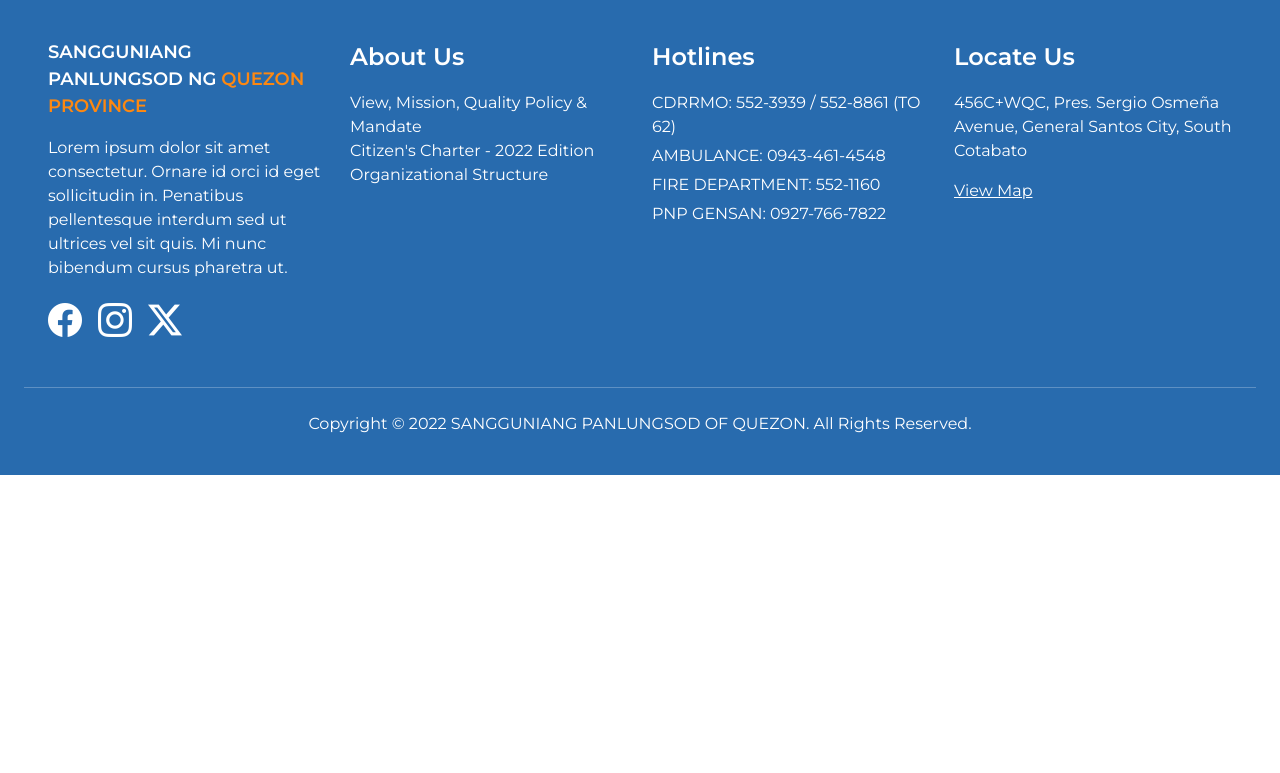
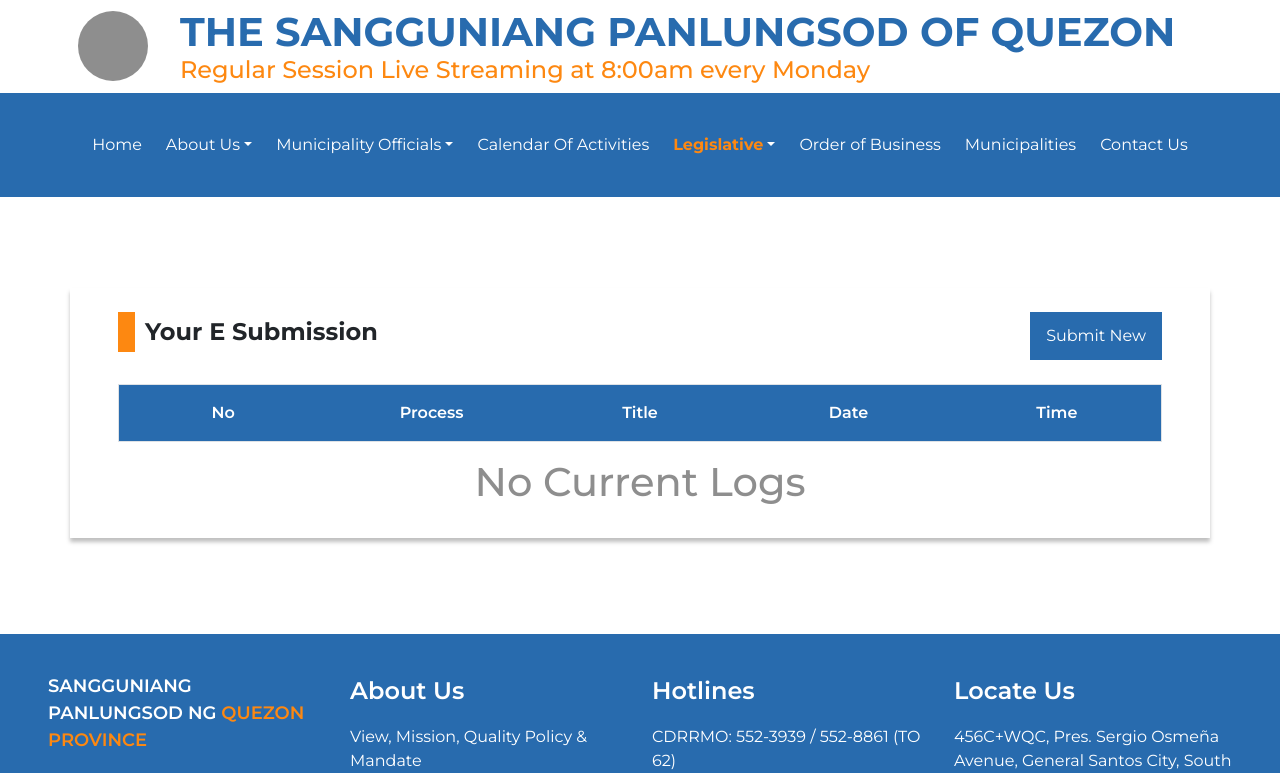
Before and after one commit to cessDevs1419/Electric-Legislative-Document-Website, a Vue app: page /legislative/resolution/ordinance-esubmission in a window 1280 px wide. Shown: the top 773 px of the page. Built offline with nearby package versions, Linux system fonts and the light colour scheme; sample sign-in values are in the browser's storage.

Commit message:
updated login page
- modify routing
- add auth routing
- update submission page
- modify tracking table
- removed un use service

```diff
--- a/src/components/NavbarComponent.vue
+++ b/src/components/NavbarComponent.vue
@@ -56,7 +56,7 @@
 								<router-link  class="dropdown-item my-2" to="/legislative/online-tracking">Online Tracking</router-link>
 							</li>
 							<li>
-								<router-link  class="dropdown-item my-2" to="/legislative/resolution/ordinance-esubmission/sign-in">Resolution/Ordinance e-Submission</router-link>
+								<router-link  class="dropdown-item my-2" to="/legislative/resolution/ordinance-esubmission">Resolution/Ordinance e-Submission</router-link>
 							</li>
 						</ul>
 					</li>
--- a/src/components/OnlineTrackingTableComponent.vue
+++ b/src/components/OnlineTrackingTableComponent.vue
@@ -18,7 +18,6 @@
         },
         data: {
             type: Array,
-            required: true
         },
         rows: {
             type: Array,
@@ -31,6 +30,21 @@
         getData(data) {
             this.$emit('row-click-data', data);
         },
+        checkIfNotNull(attachments) {
+            console.log(attachments);
+                return attachments && attachments.length > 0;
+            },
+        getDate(dateTime) {
+                const date = new Date(dateTime);
+                const options = { year: 'numeric', month: 'long', day: 'numeric' };
+                return date.toLocaleDateString('en-US', options);
+            },
+        getTime(time) {
+                const date = new Date(time);
+
+                const options = { hour: 'numeric', minute: 'numeric', hour12: true };
+                return date.toLocaleTimeString('en-US', options);
+            },
     },
     computed: {
         filteredData() {
@@ -44,7 +58,7 @@
 </script>
 
 <template>
-    <div class="table-container box-shadow overflow-auto px-4" >
+    <div class="table-container w-100 box-shadow overflow-auto px-4" >
         <div class="table-header p-4">
             <div class="row">
                 <div class="col-lg-6">
@@ -52,82 +66,94 @@
                 </div>
                 <div class="col-lg-6 d-flex justify-content-start justify-content-lg-end">
                     <div class="btn-bg primary-bg px-3 d-flex align-items-center">
-                        <router-link to="/legislative/new-submission" class="h-0 text-white text-decoration-none rounded-0 p-0 m-0 " @click="routeToNewForm()">Submit New</router-link>
+                        <router-link to="/legislative/resolution/new-submission" class="h-0 text-white text-decoration-none rounded-0 p-0 m-0 ">Submit New</router-link>
                     </div>
                 </div>
             </div>
         </div>
-        <div class="table-body p-4 pt-0">
-            <table class="table w-100">
-                <thead>
-                    <tr >
-                        <th v-for="(item, index) in header" :key="index" scope="col">{{ item }}</th>
-                    </tr>
-                </thead>
-                <tbody>
-                    <template v-for="(items, index) in data" :key="index" >
-                        <tr class="cursor-pointer" :class="{'border-bottom-white' : items['breakdown']}"  data-bs-toggle="modal" data-bs-target="#tableModal"   @click="getData(items)">
-                            <td v-for="(rows, index) in rows" :key="index">
-                                <template v-if="rows === 'status'">
-                                    <StatusTemplateComponent
-                                        :theme="items[rows]"
-                                    >
-                                        <template #status >
-                                            {{ items[rows] }}
-                                        </template>
-                                    </StatusTemplateComponent>
+        <div class="table-body w-100 p-4 pt-0">
+            <ul class="w-100 border list-unstyled d-flex ">
+                <li class="primary-bg text-white fw-semibold py-3 m-auto w-100 text-center" v-for="(item, index) in header" :key="index">
+                    {{ item }}
+                </li>
+            </ul>
+            <div class="accordion mt-0" id="accordionExample" v-if="data['logs'] && data['logs'].length !== 0">
+                <div v-for="(items, index) in data['logs']" :key="index" class=" accordion-item rounded-0 border-top-0 border-end-0 border-start-0" >
+                    <button class="btn border border-0 w-100" type="button" data-bs-toggle="collapse" :data-bs-target="'#collapse'+index" aria-expanded="false" aria-controls="collapseOne">
+                        <ul class="w-100 list-unstyled d-flex ">
+                            <li class="py-2 m-auto w-100 grey-font fw-semibold" >
+                                {{ index }}
+                            </li>
+                            <li class="py-2 m-auto w-100" v-for="(row, index) in rows" :key="index">
+                                <template v-if="header[3].toLowerCase() === row">
+                                    {{ getDate(items[row]) }}
                                 </template>
-                                <template v-else-if="rows === 'documents'">
-                                    <div class="d-flex justify-content-center align-items-center">
-                                        <div class="pdf me-2">
-                                            <i v-if="items.attachments === 'pdf'" class="bi bi-filetype-pdf fs-3"></i>
-                                            <i v-if="items.attachments === 'docs'" class="bi bi-file-earmark-word-fill fs-3"></i>
-                                        </div>
-                                        <div class="description ">
-                                            <h6 class="m-0">{{ items.title }}</h6>
-                                            <p class="m-0">{{ items.bayan_name }}</p>
-                                        </div>
-                                    </div>
+                                <template v-else-if="header[4].toLowerCase()  === row">
+                                    {{ getTime(items['date'])  }}
                                 </template>
                                 <template v-else>
-                                    {{ items[rows] }}
+                                    {{ items[row] }}
                                 </template>
-                            </td>
-                        </tr>
-                        <template v-if="items['breakdown']" >
-                            <tr class="cursor-pointer" :class="{'border-white border' : items['breakdown']}" v-for="(item, index) in  items['breakdown']" :key="index" >
-                                <td class="p-1" >
+                            </li>
+                        </ul>
+                    </button>
 
-                                </td>
-                                <td class="p-1 px-2" >
-                                    <div class="px-3">
-                                        <StatusTemplateComponent
-                                            :theme="item['status']"
-                                        >
-                                            <template #status >
-                                                {{ item['status'] }}
+                    <div :id="'collapse'+index" class="accordion-collapse mt-0 border-white collapse  " data-bs-parent="#accordionExample">
+                        <div class="accordion-body border-white">
+                            <!-- <ul class="w-100 border list-unstyled d-flex ">
+                                <li class="primary-bg text-white fw-semibold py-3 m-auto w-100 text-center" v-for="(item, index) in detailsheader" :key="index">
+                                    {{ item }}
+                                </li>
+                            </ul> -->
+                            <template id="collapse" v-if="items" >
+                                <template v-for="(item, ind) in  items['field_names']" :key="ind" >
+                                    <ul  class="accordion-collapse d-flex list-unstyled collapse show border-white" data-bs-parent="#accordionExample" >
+                                        <li class="py-0 m-auto w-100 grey-font fw-semibold" >
+                                            <div class="d-flex flex-column me-3 align-items-center justify-content-center">
+                                                <div class="border-dashed"></div>
+                                                <div class="eclipse p-2 rounded-circle"></div>
+                                            </div>
+                                        </li>
+                                        <li class=" py-0 text-center m-auto w-100" v-for="(row, i) in  detailsrows" :key="i" >
+                                            <template v-if="row === 'old_value'">
+                                                <StatusTemplateComponent
+                                                    :theme="item[row]"
+                                                    :status_bg_color="item['old_value_color']"
+                                                    :status_font_color="item['old_value_text_color']"
+                                                >
+                                                    <template #status >
+                                                        {{ item[row] }}
+                                                    </template>
+                                                </StatusTemplateComponent>
                                             </template>
-                                        </StatusTemplateComponent>
-                                    </div>
-                                </td>
-                                <td class="p-1" >
-                                    <!-- {{ item.description }} -->
-                                </td>
-                                <td class="p-1" >
-                                    {{ item.division}}
-                                </td>
-                                <td class="p-1" >
-                                    {{ item.date }}
-                                </td>
-                                <td class="p-1" >
-                                    {{ item.time }}
-                                </td>
-                            </tr>
-                        </template>
-                    </template>
-
-                </tbody>
-            </table>
+                                            <template v-else-if="row === 'new_value'">
+                                                <StatusTemplateComponent
+                                                    :theme="item[row]"
+                                                    :status_bg_color="item['new_value_color']"
+                                                    :status_font_color="item['new_value_text_color']"
+                                                >
+                                                    <template #status >
+                                                        {{ item[row] }}
+                                                    </template>
+                                                </StatusTemplateComponent>
+                                            </template>
+                                            <template v-else-if="row === 'remarks'">
+                                                {{ item[row] || 'N/A' }}
+                                            </template>
+                                            <p class="mt-2 mb-0" v-else>
+                                                {{ item[row] }}
+                                            </p>
+                                        </li>
+                                    </ul>
+                                </template>
+                            </template>
+                        </div>
+                    </div>
+                </div>
+            </div>
+            <div class="w-100 h-100 text-center grey-font" v-else>
+                <h1>No Current Logs</h1>
+            </div>
         </div>
     </div>
 </template>
--- a/src/router/index.js
+++ b/src/router/index.js
@@ -19,6 +19,7 @@ import NewESubmissionViewsVue from '@/views/NewESubmissionViews.vue';
 import SpecifiedOrdinanceView from '@/views/SpecifiedOrdinanceView.vue'
 import SpecifiedNewsView from '@/views/SpecifiedNewsView.vue'
 import OrdersByCategoryViews from '@/views/OrdersByCategoryViews.vue'
+import ResolutionOrdinanceSubmissionViews from '@/views/ResolutionOrdinanceSubmissionViews.vue'
 
 
 const router = createRouter({
@@ -94,21 +95,20 @@ const router = createRouter({
           component: OnlineTrackingViewsVue,
         },
         {
-          path:'new-submission',
-          component: NewESubmissionViewsVue,
-        },
-        {
-          path: 'resolution/ordinance-esubmission/',
+          path: 'resolution',
           children: [
             {
-              path: 'sign-in',
-              component: ResolutionOrdinanceSignInViews
+              path: 'ordinance-esubmission',
+              component: ResolutionOrdinanceSubmissionViews,
+              meta: { requiresAuth: true }
             },
             {
-              path: 'sign-up',
-              component: ResolutionOrdinanceSignUpViews
-            }
+              path: 'new-submission',
+              component: NewESubmissionViewsVue,
+              meta: { requiresAuth: true }
+            },
           ]
+
         }
 
       ],
@@ -156,6 +156,16 @@ const router = createRouter({
       name: 'contact-us',
       component: ContactViewsVue
     },
+    {
+      path: '/login',
+      name: 'login',
+      component: ResolutionOrdinanceSignInViews
+    },
+    {
+      path: '/sign-up',
+      name: 'sign-up',
+      component: ResolutionOrdinanceSignUpViews
+    }
 
   ],
   scrollBehavior(to, from, savedPosition) {
@@ -167,4 +177,31 @@ const router = createRouter({
   },
 })
 
+router.beforeEach((to, from, next) => {
+  const authToken = localStorage.getItem('authToken');
+  const authTime = localStorage.getItem('authTime');
+  const currentTime = new Date().getTime();
+
+  if (to.matched.some(record => record.meta.requiresAuth)) {
+    if (!authToken || currentTime > authTime) {
+      next('/login');
+    } else {
+      next();
+    }
+  } else {
+    next();
+  }
+});
+
+router.afterEach((to, from) => {
+  const authToken = localStorage.getItem('authToken');
+  const authTime = localStorage.getItem('authTime');
+  const currentTime = new Date().getTime();
+
+  if (to.path === '/login' && authToken && currentTime <= authTime) {
+    router.push(from.path);
+  }
+});
+
+
 export default router
--- a/src/views/HomeView.vue
+++ b/src/views/HomeView.vue
@@ -67,7 +67,7 @@
                   <router-link  class="dropdown-item my-2" to="/legislative/online-tracking">Online Tracking</router-link>
                 </li>
                 <li>
-                  <router-link  class="dropdown-item my-2" to="/legislative/resolution/ordinance-esubmission/sign-in">Resolution/Ordinance e-Submission</router-link>
+                  <router-link  class="dropdown-item my-2" to="/legislative/resolution/ordinance-esubmission">Resolution/Ordinance e-Submission</router-link>
                 </li>
               </ul>
             </li>
--- a/src/views/ResolutionOrdinanceSignUpViews.vue
+++ b/src/views/ResolutionOrdinanceSignUpViews.vue
@@ -133,7 +133,7 @@
 
                     </div>
                     <div class="footer z-1 w-100 px-2 px-md-5  position-absolute bottom-0 pb-5">
-                        <p class="m-0">Already have an account? <router-link to="/legislative/resolution/ordinance-esubmission/sign-in" class="secondary-font text-decoration-none">Sign In</router-link> here.</p>
+                        <p class="m-0">Already have an account? <router-link to="/login" class="secondary-font text-decoration-none">Sign In</router-link> here.</p>
                     </div>
 
                     <div class="blob w-100 h-100 position-absolute top-0 start-0">
--- /dev/null
+++ b/src/views/ResolutionOrdinanceSubmissionViews.vue
@@ -0,0 +1,117 @@
+<script setup>
+    import HeaderContainerComponent from '@/components/HeaderContainerComponent.vue';
+    import TemplateContainer from '@/components/TemplateContainer.vue';
+    import OnlineTrackingTemplateComponent from '@/components/OnlineTrackingTemplateComponent.vue'
+    import OnlineTrackingTableComponent from '@/components/OnlineTrackingTableComponent.vue';
+    import ESubmissionFormComponent from '@/components/ESubmissionFormComponent.vue';
+    import DocumentApiService from '@/services/DocumentApiService';
+
+</script>
+<script>
+    export default {
+        data(){
+            return {
+                tableHeader: [
+                    'No',
+                    'Process',
+                    'Title',
+                    'Date',
+                    'Time',
+                ],
+                tableRows: [
+                    'process_name',
+                    'title',
+                    'date',
+                    'time',
+                ],
+                detailsHeader: [
+                    'Field name',
+                    'Old Value',
+                    'New Value',
+                    'Remarks',
+                ],
+                detailsRows: [
+                    'name',
+                    'old_value',
+                    'new_value',
+                    'remarks',
+                ],
+                sampletableData: {},
+                rowData: Object,
+                rowTrackingData: Object,
+                showModalTable: false,
+                searchQuery: '',
+                showTable: false,
+                hideSearch: true,
+            }
+        },
+        methods: {
+            handleRowData(data){
+                this.rowData = data
+                this.showModalTable = true
+            },
+            handleSearchQuery(){
+                if (!this.searchQuery) return;
+                this.fetchData(this.searchQuery)
+            },
+            fetchData(stringData){
+                DocumentApiService.fetchOnlineTrackingDocument().then(items => {
+                    this.sampletableData = {};
+                    for (let item of items) {
+                        if (item.document_number === stringData) {
+                            this.sampletableData = { ...item };
+                            this.hideSearch = false;
+                            this.showTable = true;
+                            return;
+                        }
+                    }
+                    this.hideSearch = false;
+                    this.showTable = true;
+                })
+
+                .catch(error => {
+                    console.error('', error);
+                });
+            },
+            searchData(stringData){
+                if (!stringData) return;
+                this.fetchData(stringData)
+            },
+            handleRowTrackingData(data){
+                console.log(data)
+                this.rowTrackingData = data
+            },
+            openPdf(file) {
+                window.open(file, '_blank');
+            },
+            checkIfNotNull(attachments) {
+                console.log(attachments);
+                return attachments && attachments.length > 0; // Return true if attachments is not null and not empty
+            }
+        }
+    }
+</script>
+
+<template>
+    <HeaderContainerComponent></HeaderContainerComponent>
+    <div class="spacer"></div>
+        <TemplateContainer class="d-flex align-item-center mb-5 py-5">
+            <OnlineTrackingTableComponent
+                :header="tableHeader"
+                :data="sampletableData"
+                :detailsheader="detailsHeader"
+                :detailsrows="detailsRows"
+                :rows="tableRows"
+                :searchbar="true"
+                :standalone="true"
+            >
+
+            </OnlineTrackingTableComponent>
+    </TemplateContainer>
+
+</template>
+
+<style scoped>
+
+
+</style>
```
Also changed, not shown: src/services/AuthApiService.js (deleted, +0 -20 lines), src/services/PublicUserApiService.js (+9 -4 lines), src/views/ResolutionOrdinanceSignInViews.vue (+12 -5 lines), 1 other file (tests, documents, lock files or other folders).
